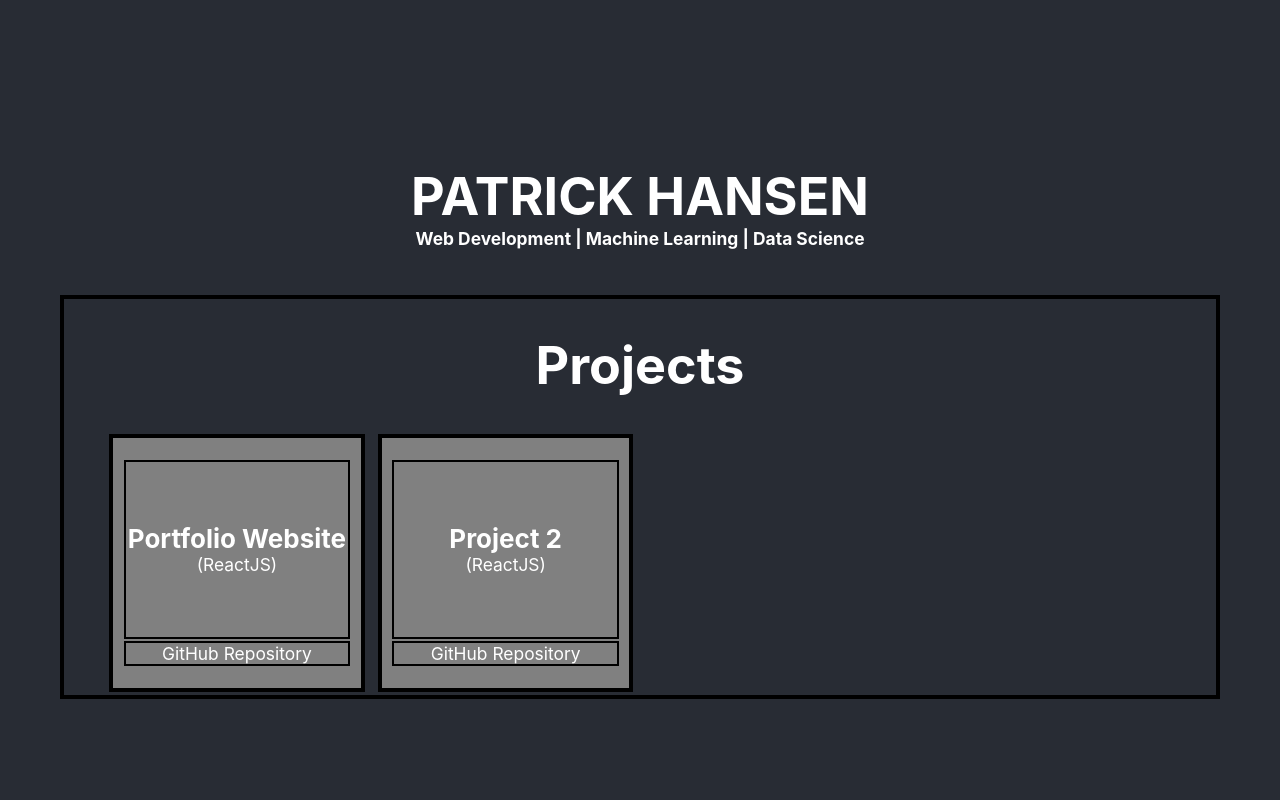
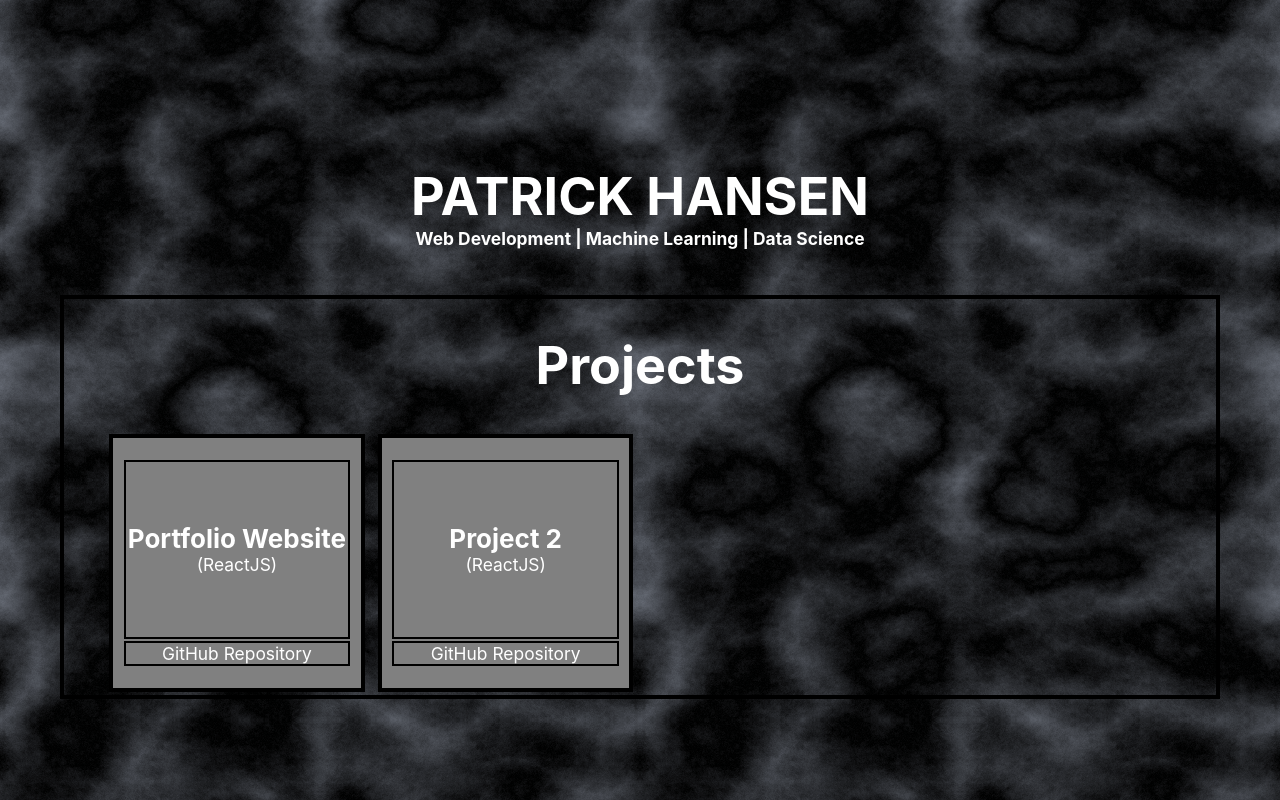
Before and after one commit to pathansen/portfolio-source, a React (Create React App) app: page / in a window 1280 px wide. Built offline with nearby package versions, Linux system fonts and the light colour scheme.

Commit message:
cloud background pattern

```diff
--- a/src/App.css
+++ b/src/App.css
@@ -9,7 +9,9 @@
 } */
 
 .App-header {
-  background-color: #282c34;
+  /* background-color: #282c34; */
+  background-color: rgba(40, 44, 52, 0.75);
+  background-blend-mode: overlay;
   min-height: 100vh;
   display: flex;
   flex-direction: column;
--- a/src/App.js
+++ b/src/App.js
@@ -1,5 +1,5 @@
 import React from 'react';
-import logo from './logo.svg';
+import cloud from './cloud.png'
 import './App.css';
 
 import About from './components/About'
@@ -9,8 +9,7 @@ function App() {
 
   return (
     <div className="App">
-      <header className="App-header">
-        {/* <img src={logo} className="App-logo" alt="logo" /> */}
+      <header style={{backgroundImage:`url(${cloud})`}} className="App-header">
 
         <About />
 
```
Also changed, not shown: src/cloud.png (added).
